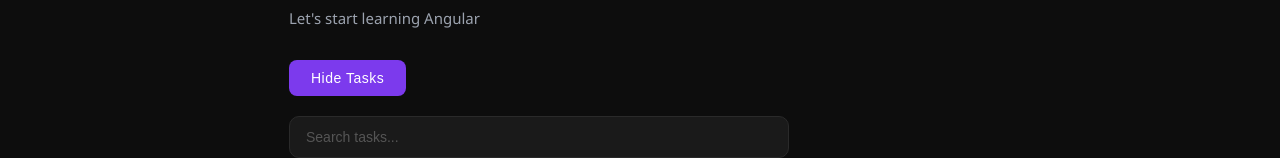
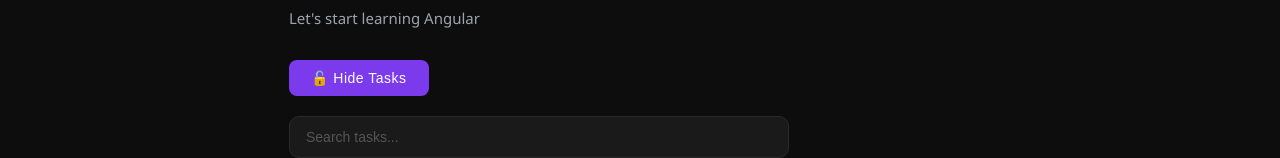
Before and after one commit to schunbuk7-beep/angular-practice, an Angular app in the folder angular-practice-app/: page / in a window 1280 px wide. Shown: the part 171-329 px from the top of the page. Built offline with nearby package versions, Linux system fonts and the light colour scheme.

Commit message:
UI improvement - toggle button with lock/unlock icons

```diff
--- a/angular-practice-app/src/app/app.component.html
+++ b/angular-practice-app/src/app/app.component.html
@@ -9,7 +9,9 @@
   <h1>Welcome to My Task Manager App!</h1>
   <p>Let's start learning Angular</p>
 
-  <button class="hide-btn" (click)="toogleTasks()">Hide Tasks</button>
+  <button class="hide-btn" (click)="toogleTasks()">
+     {{ showTasks ? '🔓 Hide Tasks' : '🔒 Show Tasks' }}
+  </button>
 
   <input type="text"
     placeholder="Search tasks..."
```
